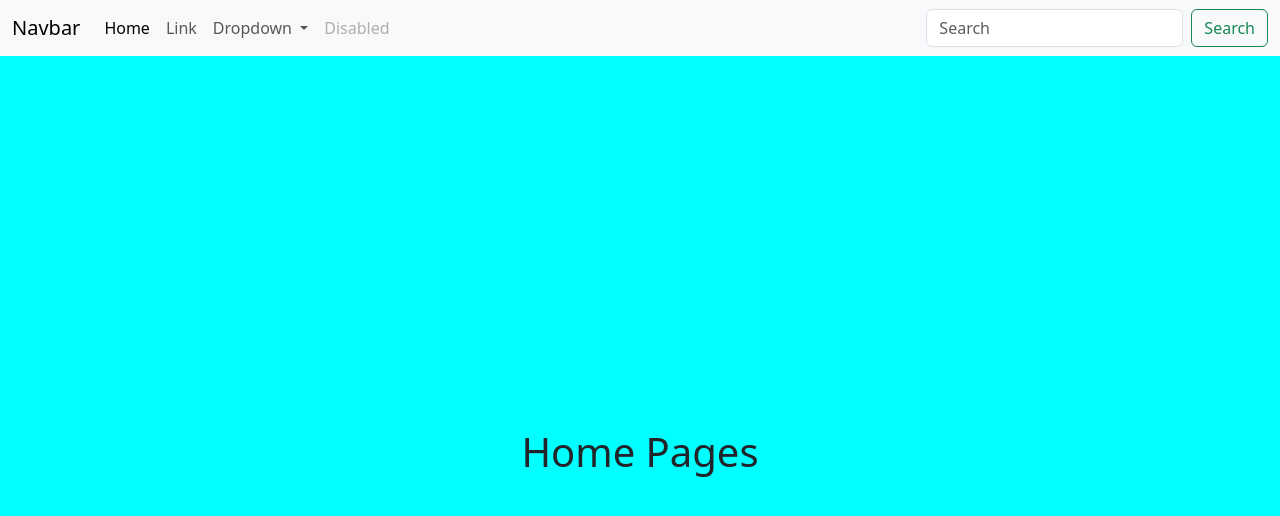
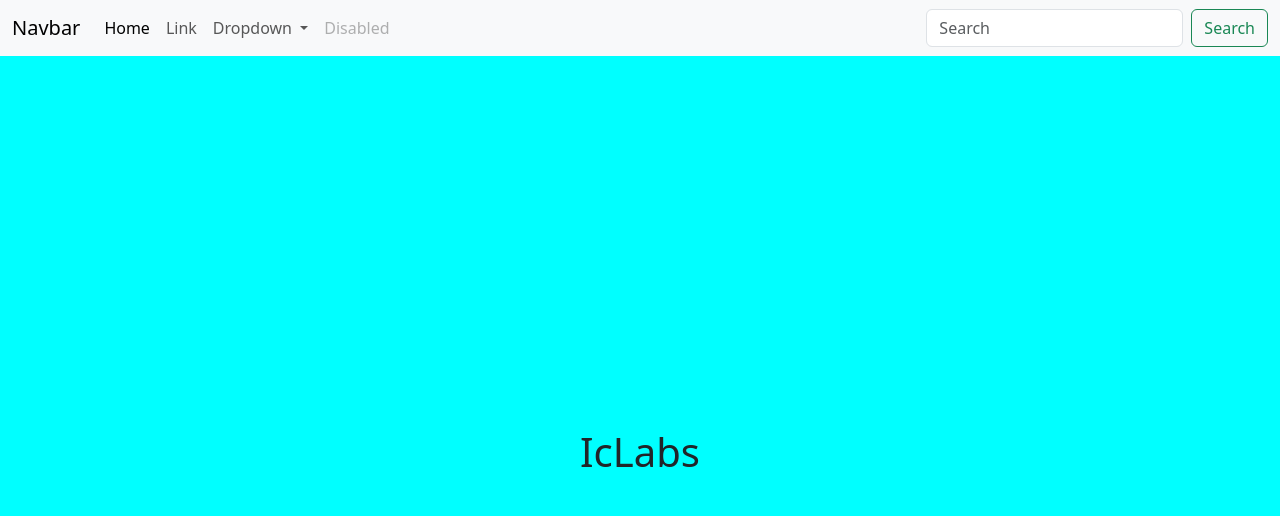
Before and after one commit to ichwalM/git-fundamental, a plain HTML site: page index.html in a window 1280 px wide. Drawn offline with nearby package versions, Linux system fonts and the light colour scheme.

Commit message:
update home pages

```diff
--- a/index.html
+++ b/index.html
@@ -45,7 +45,7 @@
         </div>
         </nav>
         <main class="main">
-            <h1>Home Pages</h1>
+            <h1>IcLabs</h1>
         </main>
         <script src="https://cdn.jsdelivr.net/npm/bootstrap@5.3.8/dist/js/bootstrap.bundle.min.js" integrity="sha384-FKyoEForCGlyvwx9Hj09JcYn3nv7wiPVlz7YYwJrWVcXK/BmnVDxM+D2scQbITxI" crossorigin="anonymous"></script>
 </body>
```
